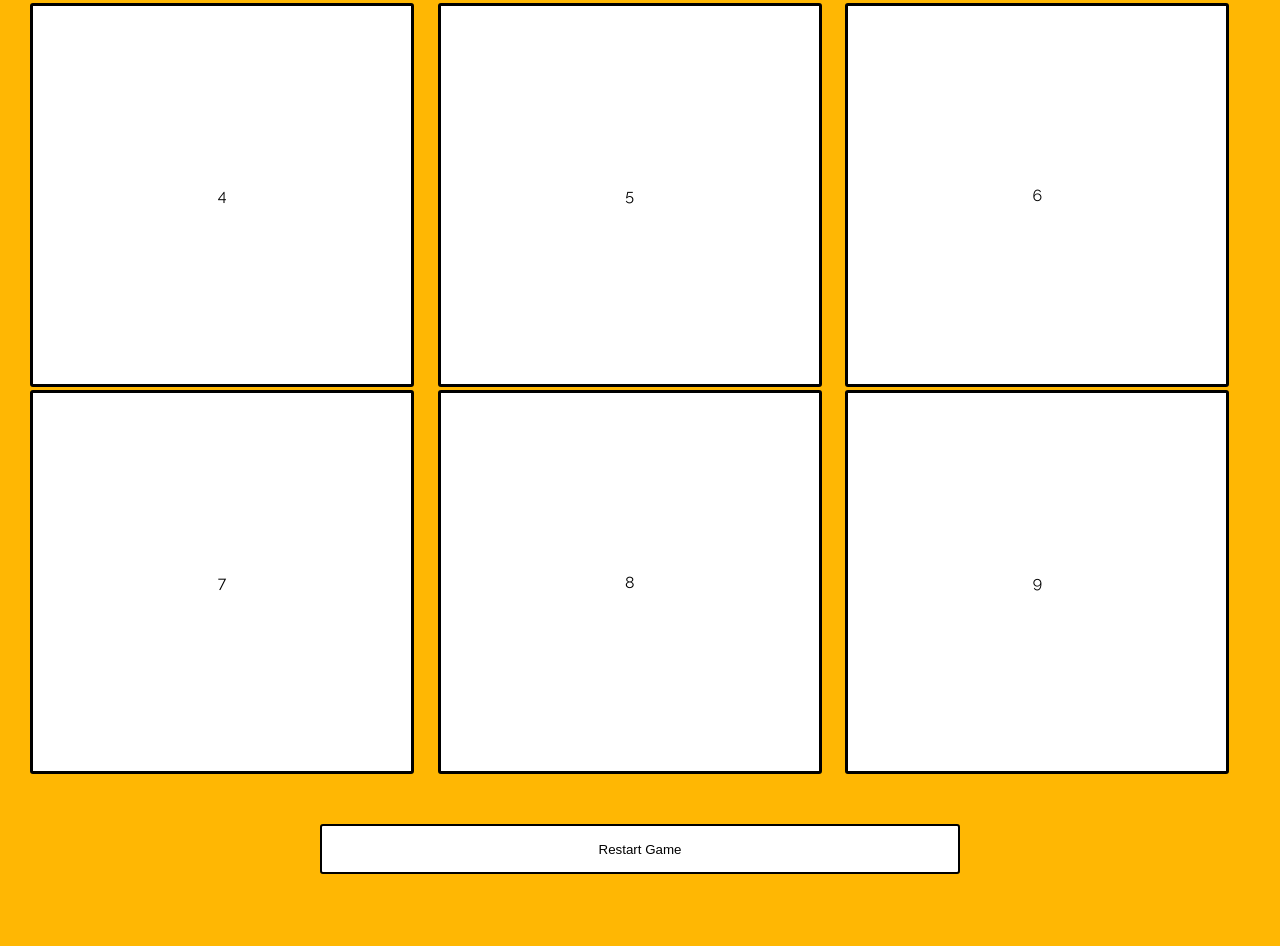
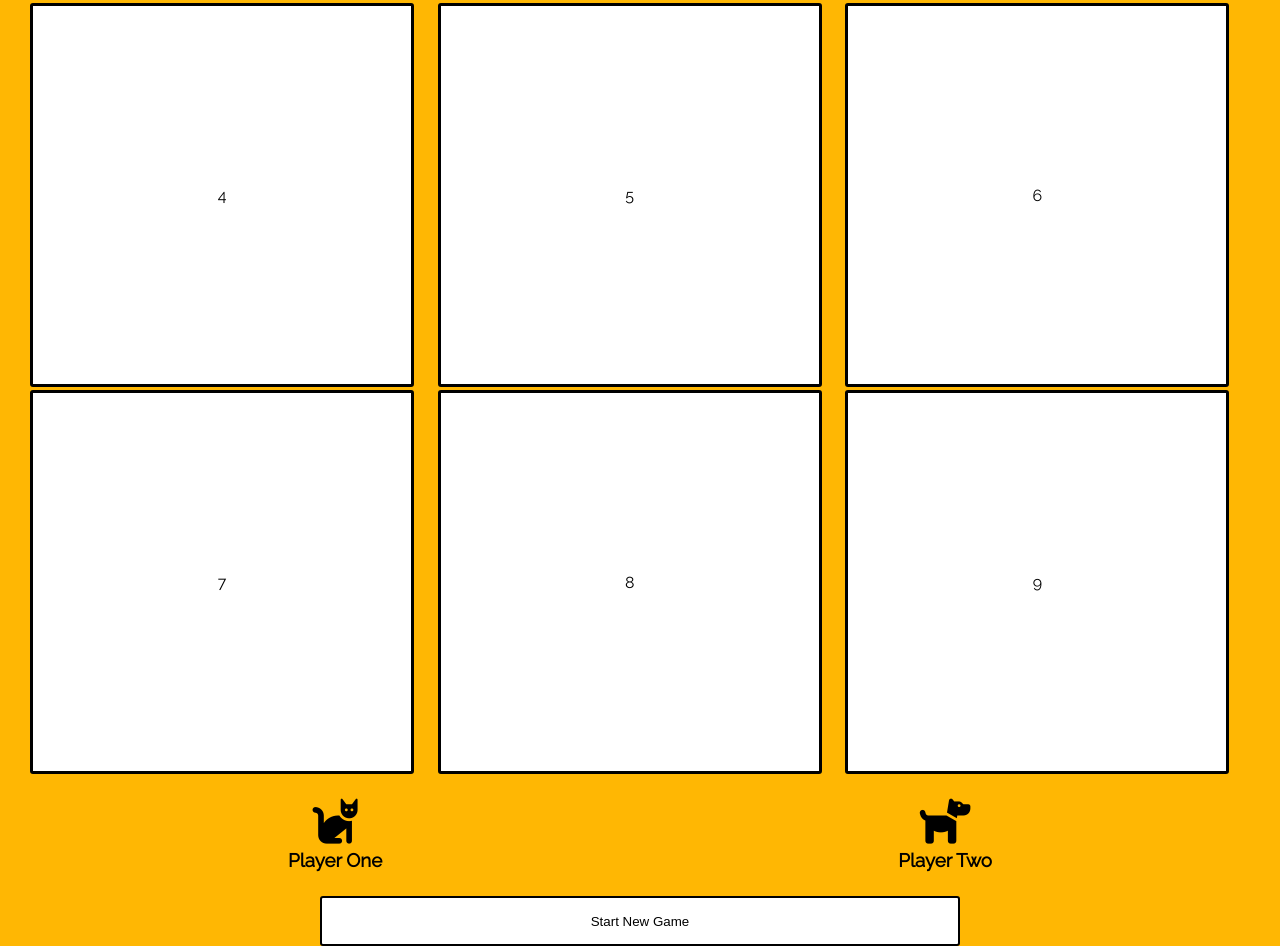
Before and after one commit to sholland236/tic-tac-toe, a plain HTML site: page index.html in a window 1280 px wide. Shown: the part 511-1457 px from the top of the page. Before the commit the page ends 1385 px from the top, so only its background shows below. Drawn offline with Linux system fonts and the light colour scheme.

Commit message:
player icons created

```diff
--- a/index.html
+++ b/index.html
@@ -5,10 +5,14 @@
     <meta http-equiv="X-UA-Compatible" content="IE=edge">
     <meta name="viewport" content="width=device-width, initial-scale=1.0">
     <title>Document</title>
+    <!-- css link -->
     <link rel="stylesheet" href="styles.css">
+    <!-- font links -->
     <link rel="preconnect" href="https://fonts.googleapis.com">
-<link rel="preconnect" href="https://fonts.gstatic.com" crossorigin>
-<link href="https://fonts.googleapis.com/css2?family=Raleway&display=swap" rel="stylesheet">
+    <link rel="preconnect" href="https://fonts.gstatic.com" crossorigin>
+    <link href="https://fonts.googleapis.com/css2?family=Raleway&display=swap" rel="stylesheet">
+    <!-- icons link -->
+    <script src="https://kit.fontawesome.com/4f8a72519a.js" crossorigin="anonymous"></script>
 </head>
 <body>
     <h1>Tic-Tac-Toe</h1>
@@ -25,8 +29,18 @@
         <div class="grid__cell">8</div>
         <div class="grid__cell">9</div>
     </main>
-    <div class="container">
-        <button class="restart">Restart Game</button>
+    <div class="players">
+        <div class="player players__one">
+            <span class="player__icon fas fa-cat"></span>
+            <h3>Player One</h3>
+        </div>
+        <div class="player players__two">
+            <span class="player__icon fas fa-dog"></span>
+            <h3>Player Two</h3>
+        </div>
+    </div>
+    <div class="button">
+        <button class="button__restart">Start New Game</button>
     </div>
 </body>
 </html>
--- a/styles.scss
+++ b/styles.scss
@@ -54,15 +54,27 @@ h5 {
     display: block;
 }
 
-.container {
+.players {
+    display: flex;
+    justify-content: space-around;
+    .player {
         text-align: center;
+        padding: 25px;
+        &__icon {
+            font-size: 45px;
+            padding-bottom: 5px;
+        }
+    }
 }
 
-.restart {
-    margin-top: 50px;
+.button {
+    text-align: center;
+    &__restart {
+        // margin-top: 10px;
         width: 50vw;
         height: 50px;
         background-color: white;
         border: 2px solid black;
         border-radius: 3px;
     }
+}
```
Also changed, not shown: styles.css. Lines whose indentation alone changed are shown as unchanged.
